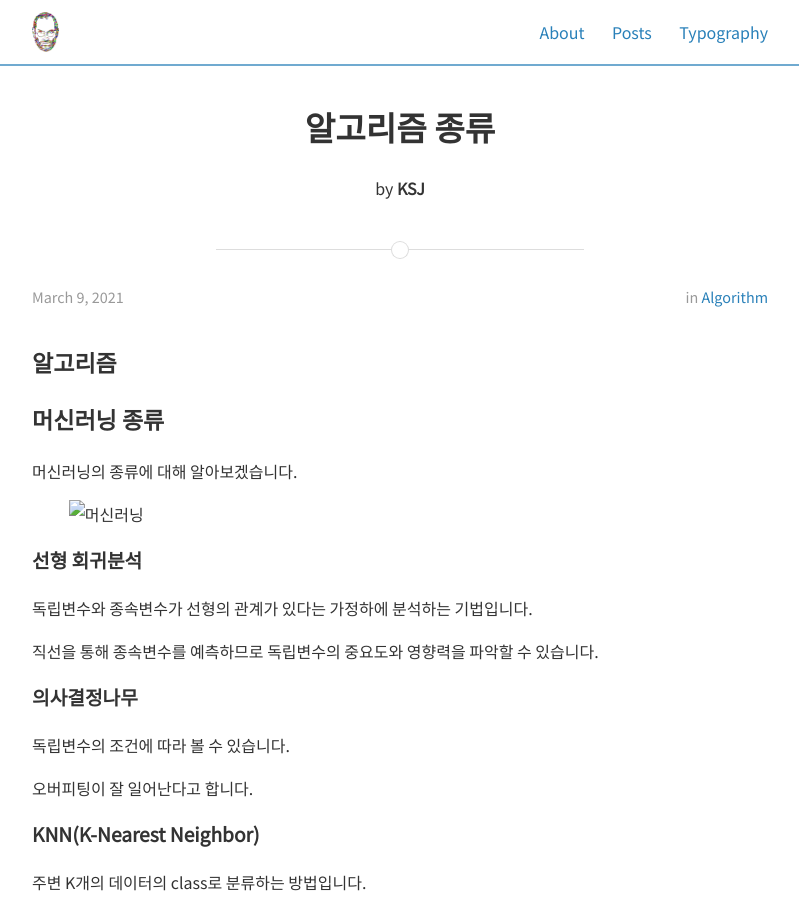
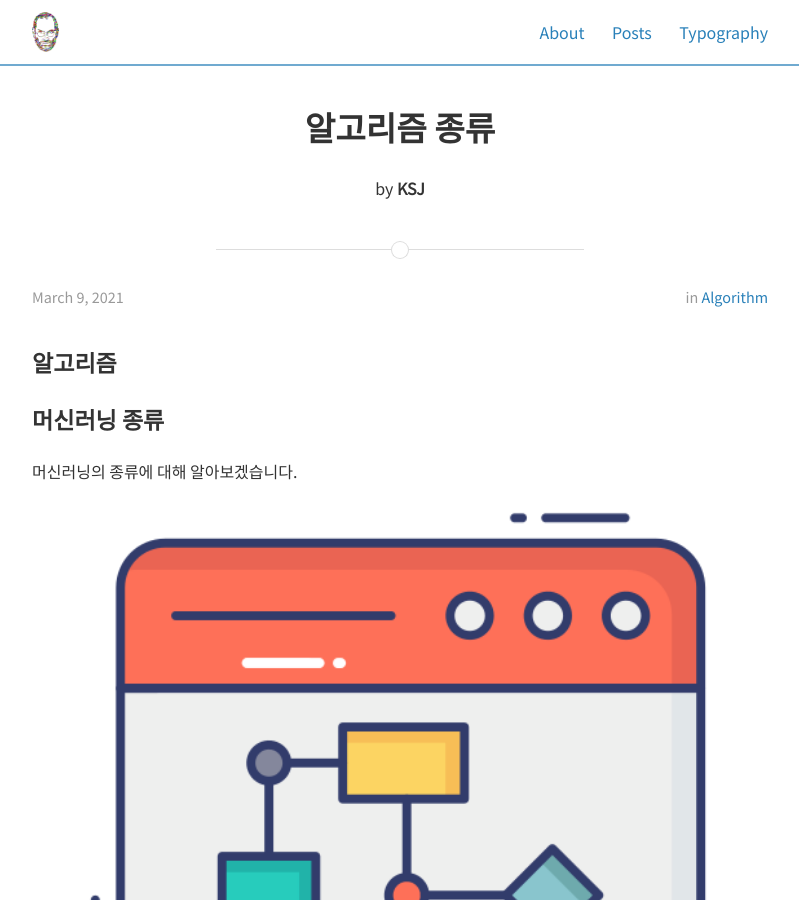
Before and after one commit to sjkim-design/sjkim-design.github.io, a Jekyll site: the page built from _posts/2021-03-09-머신러닝-모델.md, in a window 1280 px wide and 900 px high. Shown: the whole window, without its empty margins (240-1039 px from the left). Built offline with Jekyll 4.4.1, drawn with Linux system fonts in a browser that asks for light colours; nearby versions of some CDN libraries; some web fonts are replaced.

Commit message:
algorithm

```diff
--- a/_posts/2021-03-09-머신러닝-모델.md
+++ b/_posts/2021-03-09-머신러닝-모델.md
@@ -17,7 +17,7 @@ categories: algorithm
 
 머신러닝의 종류에 대해 알아보겠습니다.
 
-![머신러닝](assets/thumbnail/web-browser.png)
+![머신러닝](/assets/thumbnail/web-browser.png)
 
 #### 선형 회귀분석
 
```
